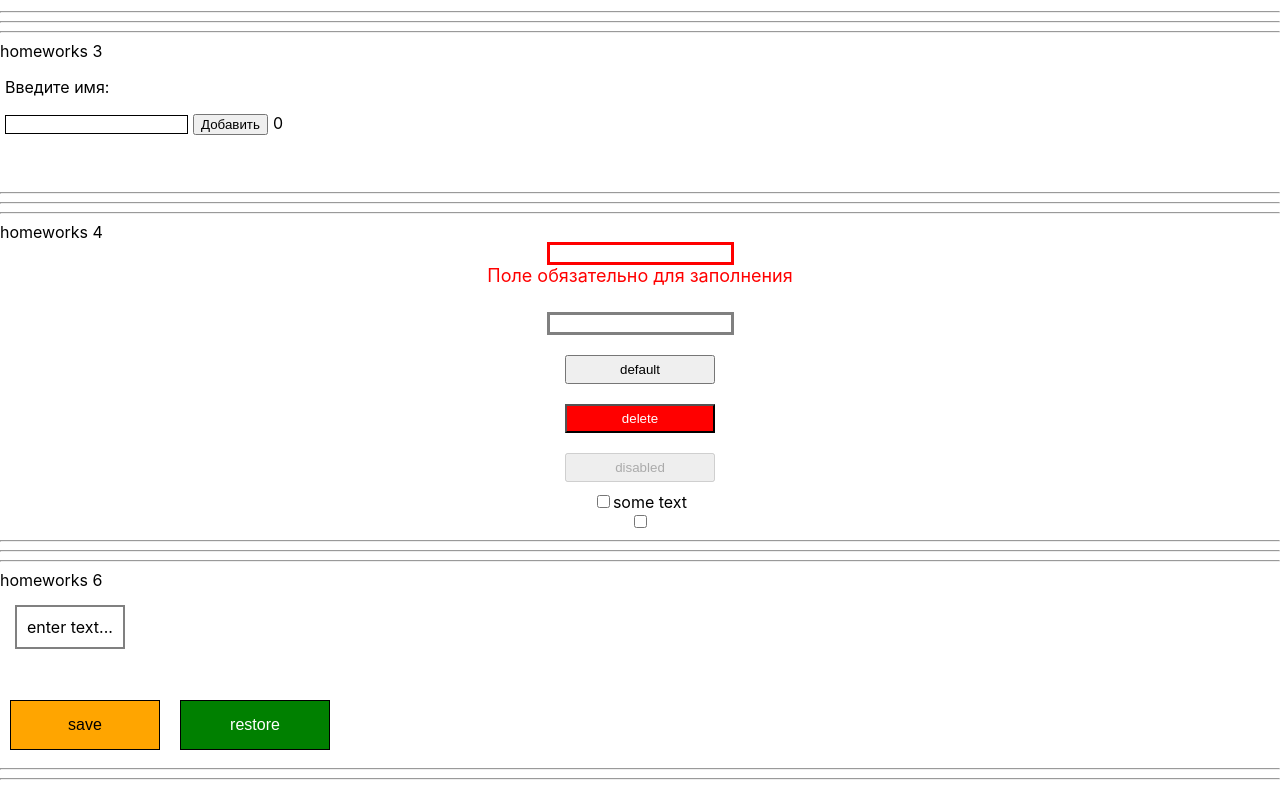
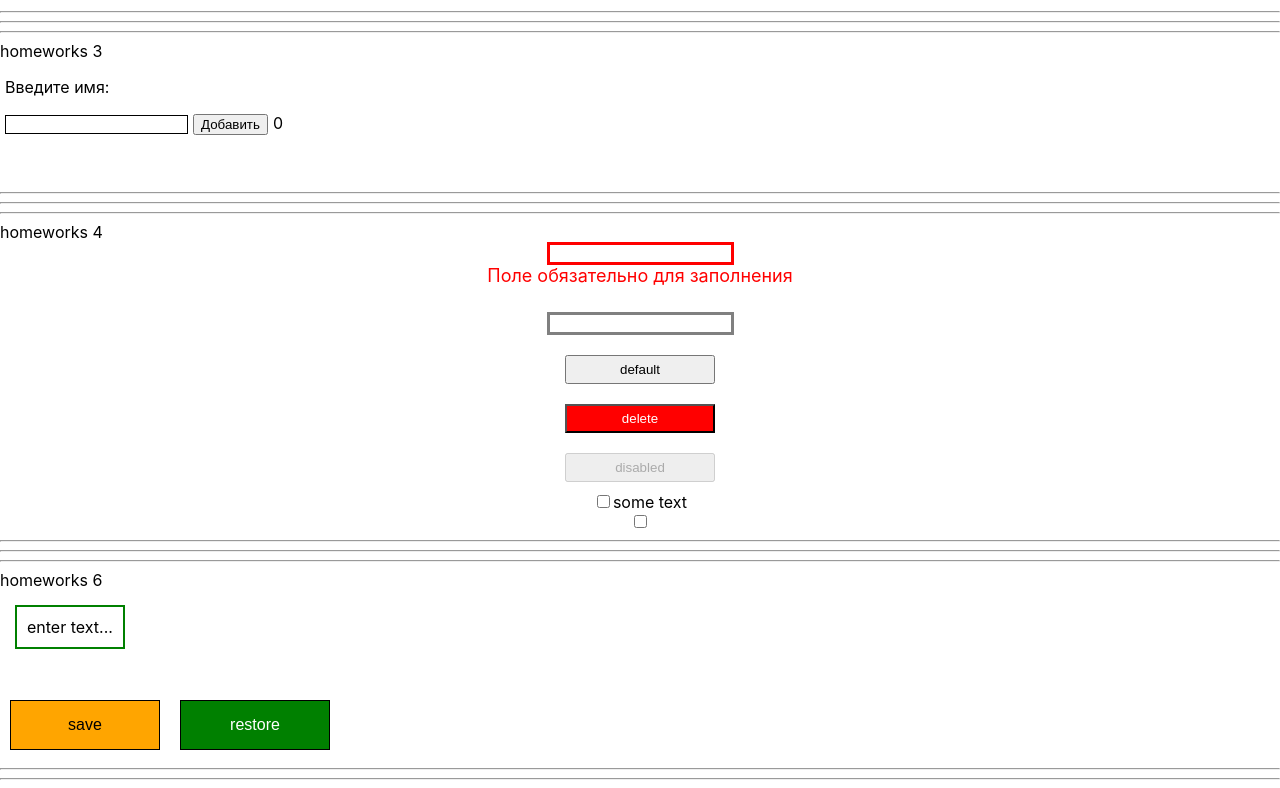
Before and after one commit to Crash2022/Samurai-Homeworks, a React (Create React App) app: page /#/pre-junior in a window 1280 px wide. Shown: the part 656-1444 px from the top of the page. Built offline with nearby package versions, Linux system fonts and the light colour scheme.

Commit message:
hw6 done+

```diff
--- a/src/p2-homeworks/h6/HW6.tsx
+++ b/src/p2-homeworks/h6/HW6.tsx
@@ -26,6 +26,8 @@ function HW6() {
                     value={value}
                     onChangeText={setValue}
                     spanProps={{children: value ? undefined : 'enter text...'}}
+                    className={styles.altInputStyle}
+                    spanClassName={styles.altSpanStyle}
                 />
             </div>
             <SuperButton onClick={save} className={styles.saveButton}>save</SuperButton>
--- a/src/p2-homeworks/h6/common/c4-SuperEditableSpan/SuperEditableSpan.module.css
+++ b/src/p2-homeworks/h6/common/c4-SuperEditableSpan/SuperEditableSpan.module.css
@@ -3,6 +3,9 @@
     border: 2px solid gray;
     padding: 10px;
     margin: 15px;
+}
+.altSpanStyle {
+    border: 2px solid green;
 }
 
 .inputStyle {
@@ -12,18 +15,18 @@
     margin: 15px;
     height: 20px;
 }
-
-.inputStyle:focus-visible {
-    border: 2px solid blue;
-
+.altInputStyle {
+    background-color: green;
+    color: white;
+    display: inline-block;
+    border: 2px solid gray;
+    padding: 10px;
+    margin: 15px;
+    height: 20px;
 }
 
 .blockStyle {
     height: 100px;
-}
-
-.blockStyle input {
-
 }
 
 .saveButton {
--- a/src/p2-homeworks/h6/common/c4-SuperEditableSpan/SuperEditableSpan.tsx
+++ b/src/p2-homeworks/h6/common/c4-SuperEditableSpan/SuperEditableSpan.tsx
@@ -24,7 +24,7 @@ const SuperEditableSpan: React.FC<SuperEditableSpanType> = (
         onBlur,
         onEnter,
         spanProps,
-
+        spanClassName,
         ...restProps// все остальные пропсы попадут в объект restProps
     }
 ) => {
@@ -47,7 +47,7 @@ const SuperEditableSpan: React.FC<SuperEditableSpanType> = (
         onDoubleClick && onDoubleClick(e);
     }
 
-    const spanClassName = `${styles.defaultSpanStyle} ${className}`
+    const spanClassNameMyself = `${styles.defaultSpanStyle} ${spanClassName}`
 
     return (
         <>
@@ -64,7 +64,7 @@ const SuperEditableSpan: React.FC<SuperEditableSpanType> = (
                 ) : (
                     <span
                         onDoubleClick={onDoubleClickCallBack}
-                        className={spanClassName}
+                        className={spanClassNameMyself}
 
                         {...restSpanProps}
                     >
```
